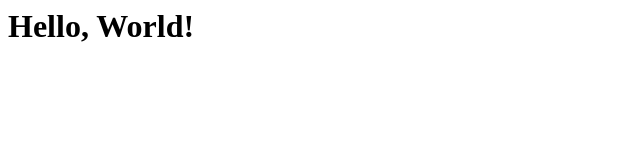
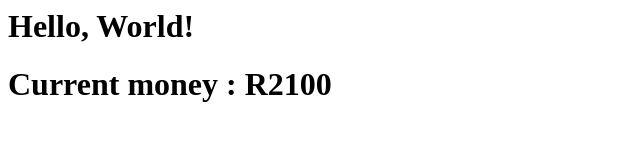
Before and after one commit to TeresasRoadtoOneMillion/TeresasRoadto1Million.github.io, a plain HTML site: page index.html in a window 1280 px wide. Shown: the whole page, without its empty margins (0-640 px from the left). Drawn offline with Linux system fonts and the light colour scheme.

Commit message:
Update index.html

```diff
--- a/index.html
+++ b/index.html
@@ -1 +1,2 @@
 <h1>Hello, World!</h1>
+<h1> Current money : R2100</h1>
```
